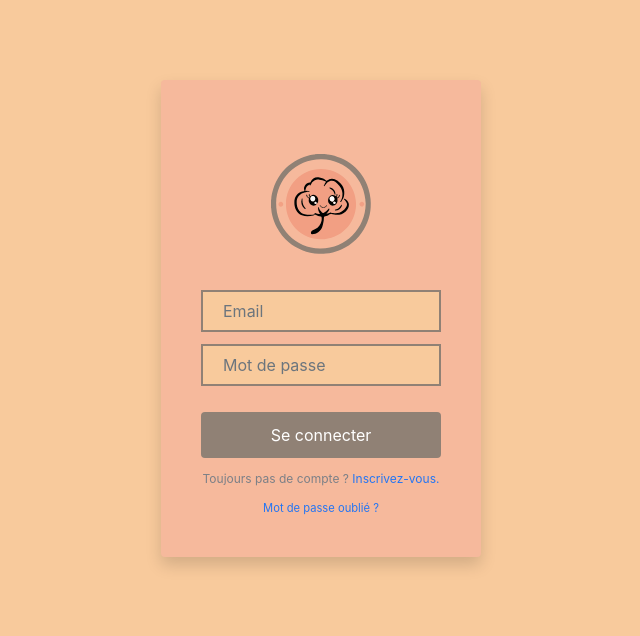
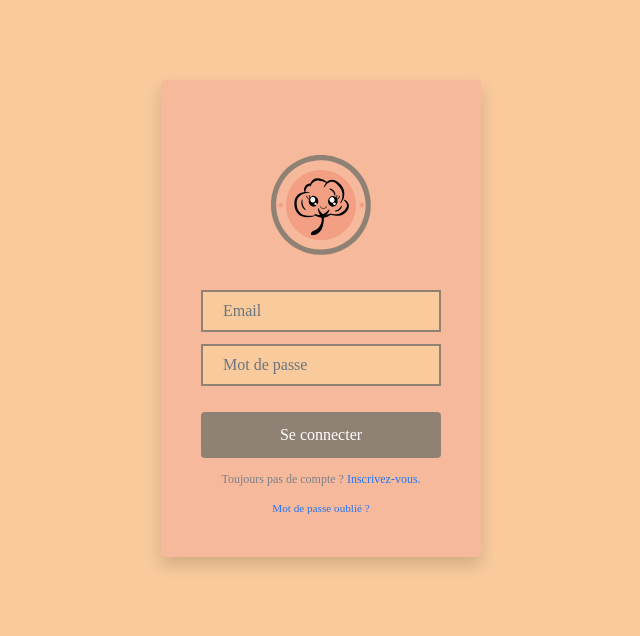
Before and after one commit to Digiskyy/OuateToutDoux, a PHP site: page /connexion in a window 1280 px wide. Shown: the top 636 px of the page, without its empty margins (319-959 px from the left). Run offline with PHP 8.4, Linux system fonts and the light colour scheme.

Commit message:
Changed police of all pages into 'Philosopher'

```diff
--- a/view/css/Login-Form-Clean.css
+++ b/view/css/Login-Form-Clean.css
@@ -1,3 +1,7 @@
+body {
+    font-family: Philosopher;
+}
+
 .login-clean {
     background: #f1f7fc;
     padding: 80px 0;
@@ -11,14 +15,14 @@
     padding: 40px;
     border-radius: 4px;
     color: #505e6c;
-  box-shadow: 1px 1px 5px rgba(0,0,0,0.1);
+    box-shadow: 1px 1px 5px rgba(0, 0, 0, 0.1);
 }
 
 .login-clean .illustration {
     text-align: center;
     padding: 0 0 20px;
     font-size: 100px;
-  color: rgb(244,71,107);
+    color: rgb(244, 71, 107);
 }
 
 .login-clean form .form-control {
@@ -44,7 +48,8 @@
     outline: none !important;
 }
 
-.login-clean form .btn-primary:hover, .login-clean form .btn-primary:active {
+.login-clean form .btn-primary:hover,
+.login-clean form .btn-primary:active {
     background: #eb3b60;
 }
 
@@ -61,7 +66,8 @@
     text-decoration: none;
 }
 
-.login-clean form .forgot:hover, .login-clean form .forgot:active {
+.login-clean form .forgot:hover,
+.login-clean form .forgot:active {
     opacity: 1;
     text-decoration: none;
 }
--- a/view/css/Registration-Form-with-Photo.compiled.css
+++ b/view/css/Registration-Form-with-Photo.compiled.css
@@ -1,3 +1,7 @@
+body {
+    font-family: Philosopher;
+}
+
 .register-photo {
     background: #f1f7fc;
     padding: 80px 0;
@@ -66,7 +70,8 @@
     outline: none !important;
 }
 
-.register-photo form .btn-primary:hover, .register-photo form .btn-primary:active {
+.register-photo form .btn-primary:hover,
+.register-photo form .btn-primary:active {
     background: #eb3b60;
 }
 
--- a/view/css/accountInfo.css
+++ b/view/css/accountInfo.css
@@ -1,4 +1,7 @@
 @charset "utf-8";
+body {
+    font-family: Philosopher;
+}
 
 .info-form {
     display: flex;
--- a/view/css/home.css
+++ b/view/css/home.css
@@ -4,6 +4,7 @@
 
 body {
     background-color: #f8ca9c;
+    font-family: Philosopher;
 }
 
 
--- a/view/css/login.css
+++ b/view/css/login.css
@@ -1,4 +1,7 @@
 @charset "utf-8";
+body {
+    font-family: Philosopher;
+}
 
 .btn-primary:hover {
     opacity: 0.9;
--- a/view/subscribe.php
+++ b/view/subscribe.php
@@ -11,6 +11,7 @@
   <!-- css -->
   <link rel="stylesheet" href="view/css/bootstrap.min.css" />
   <link rel="stylesheet" href="https://fonts.googleapis.com/css?family=Bitter:400,700" />
+  <link href="https://fonts.googleapis.com/css?family=Philosopher&display=swap" rel="stylesheet">
   <link rel="stylesheet" href="view/css/Header-Dark.compiled.css" />
   <link rel="stylesheet" href="view/css/Registration-Form-with-Photo.compiled.css" />
   <link rel="stylesheet" href="view/css/subscribe.css">
--- a/view/task_list.php
+++ b/view/task_list.php
@@ -12,10 +12,11 @@
   <link rel="stylesheet" href="view/css/bootstrap.min.css">
   <link rel="stylesheet" href="https://fonts.googleapis.com/css?family=Bitter:400,700">
   <link rel="stylesheet" href="https://cdnjs.cloudflare.com/ajax/libs/font-awesome/4.7.0/css/font-awesome.min.css">
+  <link href="https://fonts.googleapis.com/css?family=Philosopher&display=swap" rel="stylesheet">
   <link rel="stylesheet" href="view/css/Header-Dark.compiled.css">
   <link rel="stylesheet" href="view/css/Login-Form-Clean.css" />
   <link rel="stylesheet" href="view/css/home.css">
-  <link rel="stylesheet" href="view/css/task_list.css">
+
 
   <!-- js -->
   <script src="https://cdnjs.cloudflare.com/ajax/libs/popper.js/1.12.9/umd/popper.min.js" integrity="sha384-ApNbgh9B+Y1QKtv3Rn7W3mgPxhU9K/ScQsAP7hUibX39j7fakFPskvXusvfa0b4Q" crossorigin="anonymous"></script>
```
Also changed, not shown: view/css/subscribe.css (+9 -4 lines), view/css/task_list.css (deleted). Lines whose indentation alone changed are shown as unchanged.
